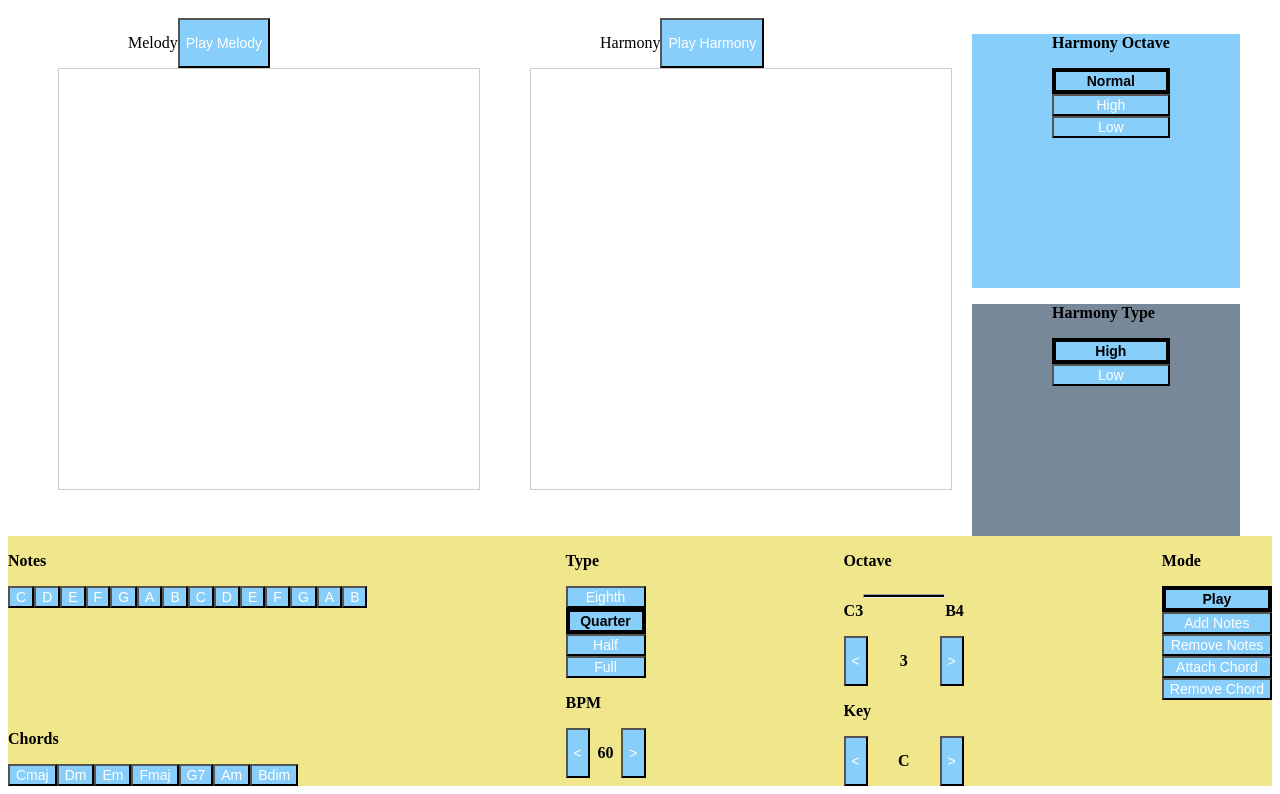
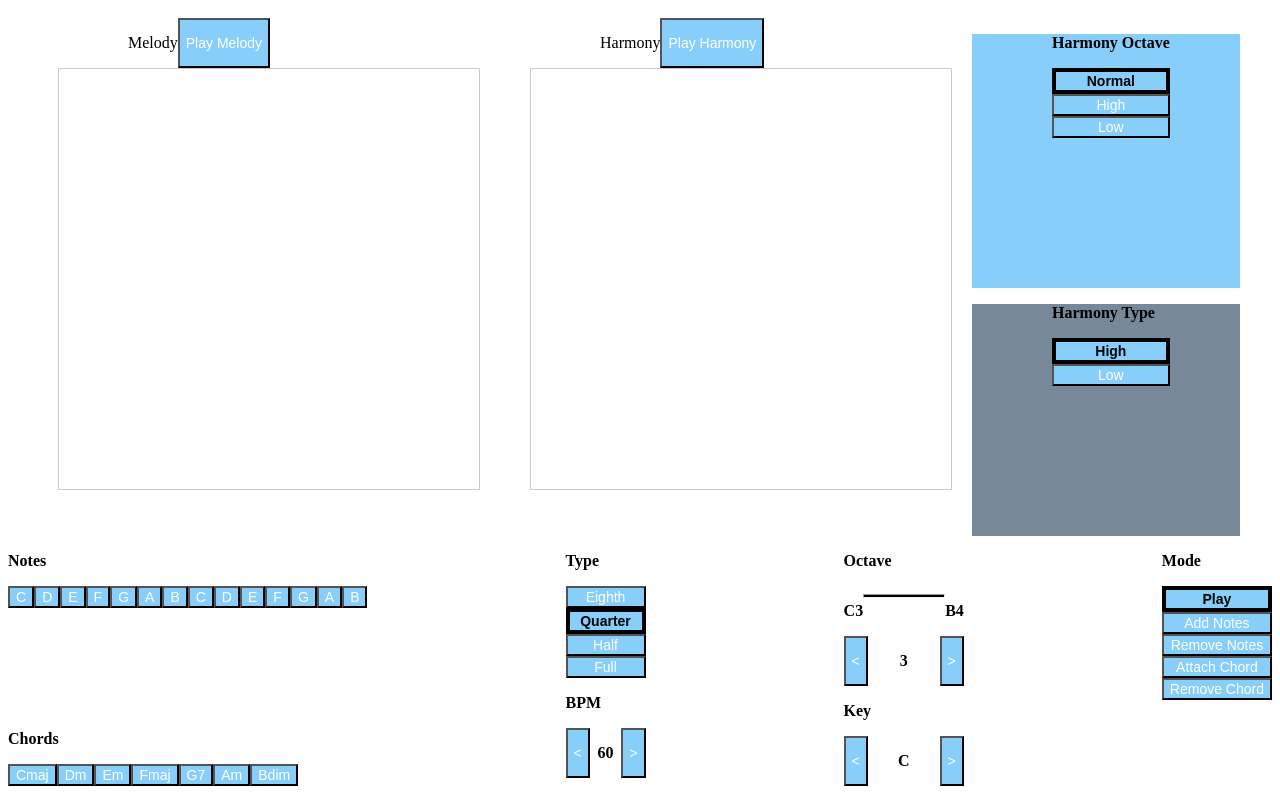
Before and after one commit to andrewvt97/Harmonious, a React (Vite) app: page / in a window 1280 px wide. Shown: the part 217-1011 px from the top of the page. Built offline with nearby package versions, Linux system fonts and the light colour scheme.

Commit message:
Update App.css

```diff
--- a/src/styles/App.css
+++ b/src/styles/App.css
@@ -106,7 +106,6 @@
   display: flex;
   justify-content: space-between;
   font-weight: bold;
-  background-color: khaki;
 }
 
 .music-components {
```
